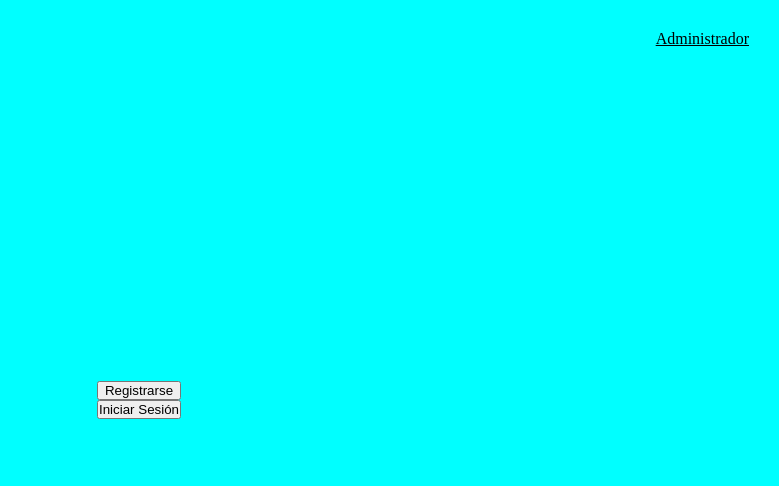
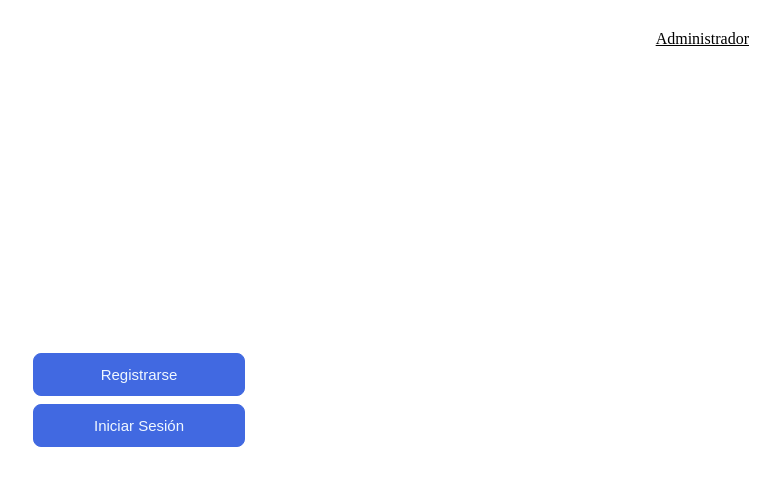
Before and after one commit to Gonzalop0210/Ejercicio_POO_Cursos_EDT, a plain HTML site: page index.html in a window 1280 px wide. Shown: the whole page, without its empty margins (501-1280 px from the left). Drawn offline with Linux system fonts and the light colour scheme.

Commit message:
Empezando a maquetar la pestaña iniciar sesión

```diff
--- a/styles/index.css
+++ b/styles/index.css
@@ -5,7 +5,6 @@
 }
 
 .container-section {
-  background-color: aqua;
   height: 100vh;
   display: flex;
   flex-direction: column;
@@ -28,4 +27,20 @@
 .container-section__container-buttons {
   display: flex;
   flex-direction: column;
+  gap: 8px;
 }
+
+.container-section__button {
+  background-color: royalblue;
+  color: aliceblue;
+  padding: 12px 60px;
+  border: 1px solid royalblue;
+  border-radius: 8px;
+  font-size: 15px;
+  transition: .4s;
+  &:hover {
+    cursor: pointer;
+    background-color: dodgerblue;
+    border: 1px solid dodgerblue;
+  }
+}
```
Also changed, not shown: administrador_bienvenida.html (added), iniciar_sesion.html (added), registrar_usuario.html (added), styles/administrador_bienvenida.css (added), styles/iniciar_sesion.css (added), styles/registrar_usuario.css (added).
